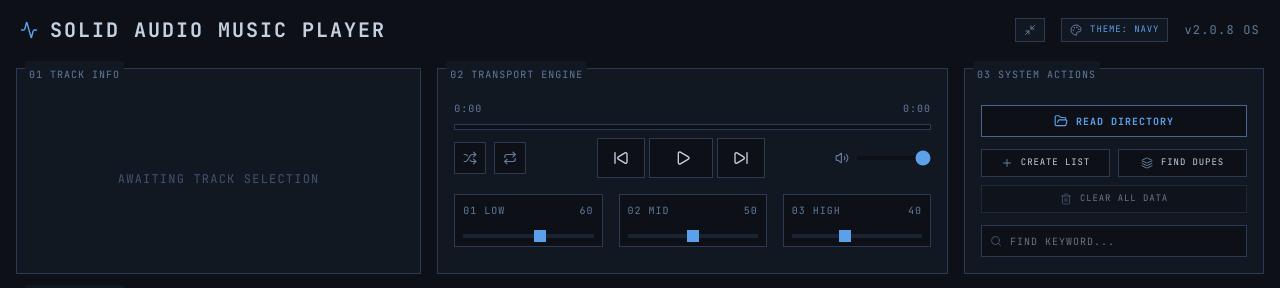
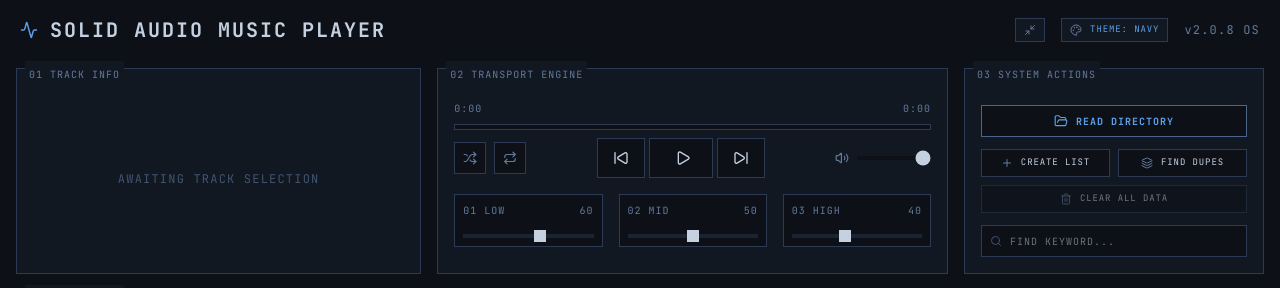
Before and after one commit to soroeru-afk/SOLID-AUDIO-MUSIC-PLAYER-V2, a React (Vite) app: page / in a window 1280 px wide. Shown: the top 288 px of the page. Built offline with nearby package versions, Linux system fonts and the light colour scheme.

Commit message:
feat: add RED theme and update slider colors

```diff
--- a/src/App.tsx
+++ b/src/App.tsx
@@ -102,6 +102,20 @@ const THEMES = [
     accent: '#92c27c',
     accentDark: '#759e62',
     accentMuted: '#2d3d25'
+  },
+  {
+    id: 'RED',
+    bg: '#120405',
+    surface: '#1a0608',
+    surfaceLighter: '#24090b',
+    border: '#7a2832',
+    borderActive: '#a63c48',
+    textMain: '#e6c3c7',
+    textMuted: '#966066',
+    textDim: '#7a2832',
+    accent: '#d64c5d',
+    accentDark: '#a3303e',
+    accentMuted: '#2e0a0d'
   }
 ];
 
@@ -1986,7 +2000,7 @@ export default function App() {
                 value={isMuted ? 0 : volume}
                 onChange={(e) => setVolume(parseFloat(e.target.value))}
                 className="w-full h-1 appearance-none cursor-pointer"
-                style={{ backgroundColor: 'var(--theme-bg)', accentColor: 'var(--theme-accent)' }}
+                style={{ backgroundColor: 'var(--theme-bg)', accentColor: 'var(--theme-textMain)' }}
               />
             </div>
           </div>
@@ -2005,7 +2019,7 @@ export default function App() {
                 value={eqLow}
                 onChange={(e) => setEqLow(parseInt(e.target.value))}
                 className="w-full h-1 appearance-none cursor-pointer sq-slider"
-                style={{ backgroundColor: 'var(--theme-surfaceLighter)', accentColor: 'var(--theme-accent)' }}
+                style={{ backgroundColor: 'var(--theme-surfaceLighter)', accentColor: 'var(--theme-textMain)' }}
               />
             </div>
 
@@ -2021,7 +2035,7 @@ export default function App() {
                 value={eqMid}
                 onChange={(e) => setEqMid(parseInt(e.target.value))}
                 className="w-full h-1 appearance-none cursor-pointer sq-slider"
-                style={{ backgroundColor: 'var(--theme-surfaceLighter)', accentColor: 'var(--theme-accent)' }}
+                style={{ backgroundColor: 'var(--theme-surfaceLighter)', accentColor: 'var(--theme-textMain)' }}
               />
             </div>
 
@@ -2037,7 +2051,7 @@ export default function App() {
                 value={eqHigh}
                 onChange={(e) => setEqHigh(parseInt(e.target.value))}
                 className="w-full h-1 appearance-none cursor-pointer sq-slider"
-                style={{ backgroundColor: 'var(--theme-surfaceLighter)', accentColor: 'var(--theme-accent)' }}
+                style={{ backgroundColor: 'var(--theme-surfaceLighter)', accentColor: 'var(--theme-textMain)' }}
               />
             </div>
           </div>
--- a/src/index.css
+++ b/src/index.css
@@ -33,21 +33,21 @@
 
 /* Square Slider for EQ */
 .sq-slider {
-  accent-color: var(--theme-accent);
+  accent-color: var(--theme-textMain);
 }
 .sq-slider::-webkit-slider-thumb {
   -webkit-appearance: none;
   appearance: none;
   width: 12px;
   height: 12px;
-  background: var(--theme-accent);
+  background: var(--theme-textMain);
   border-radius: 0; /* Square thumb */
   cursor: pointer;
 }
 .sq-slider::-moz-range-thumb {
   width: 12px;
   height: 12px;
-  background: var(--theme-accent);
+  background: var(--theme-textMain);
   border-radius: 0; /* Square thumb */
   cursor: pointer;
 }
```
